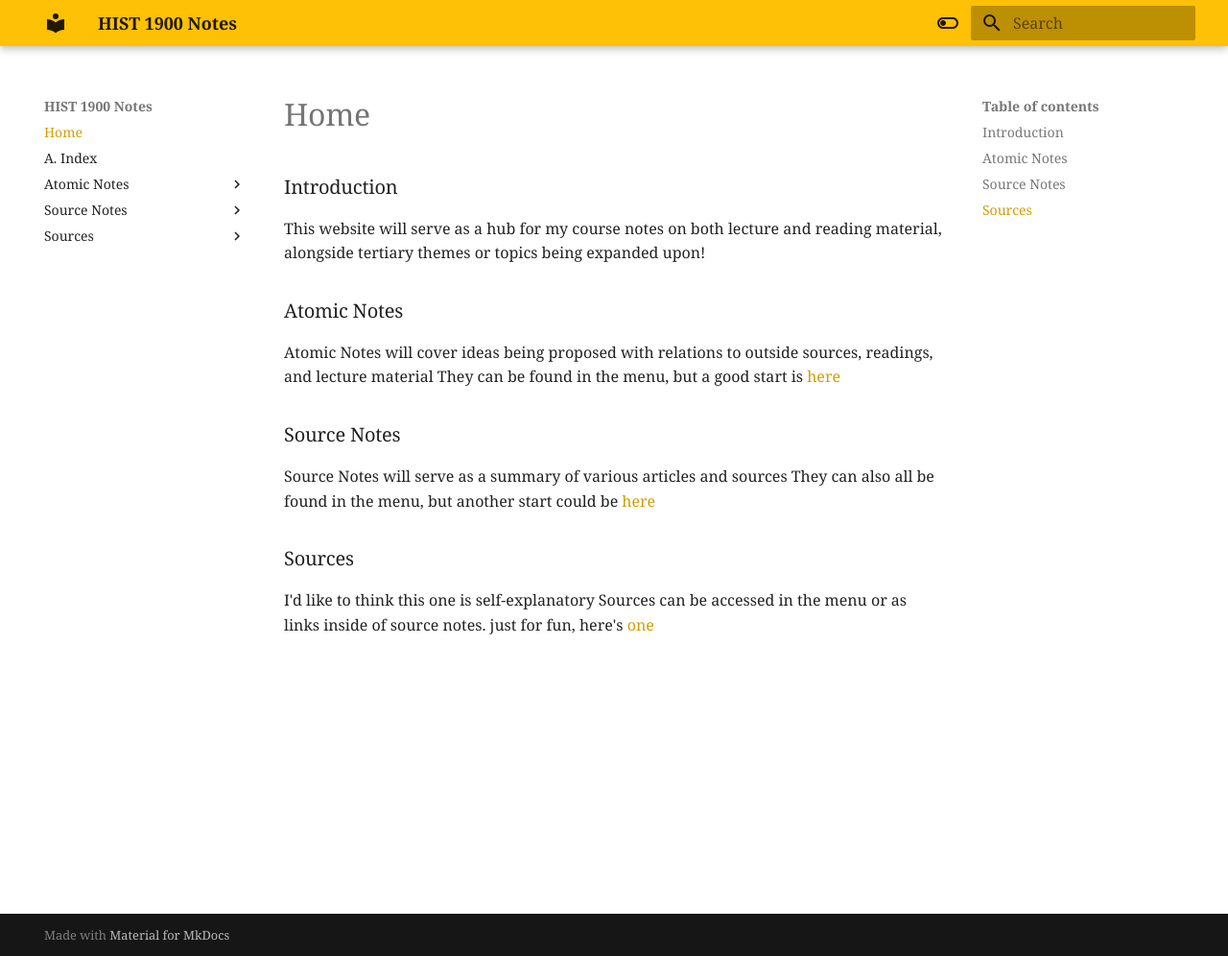
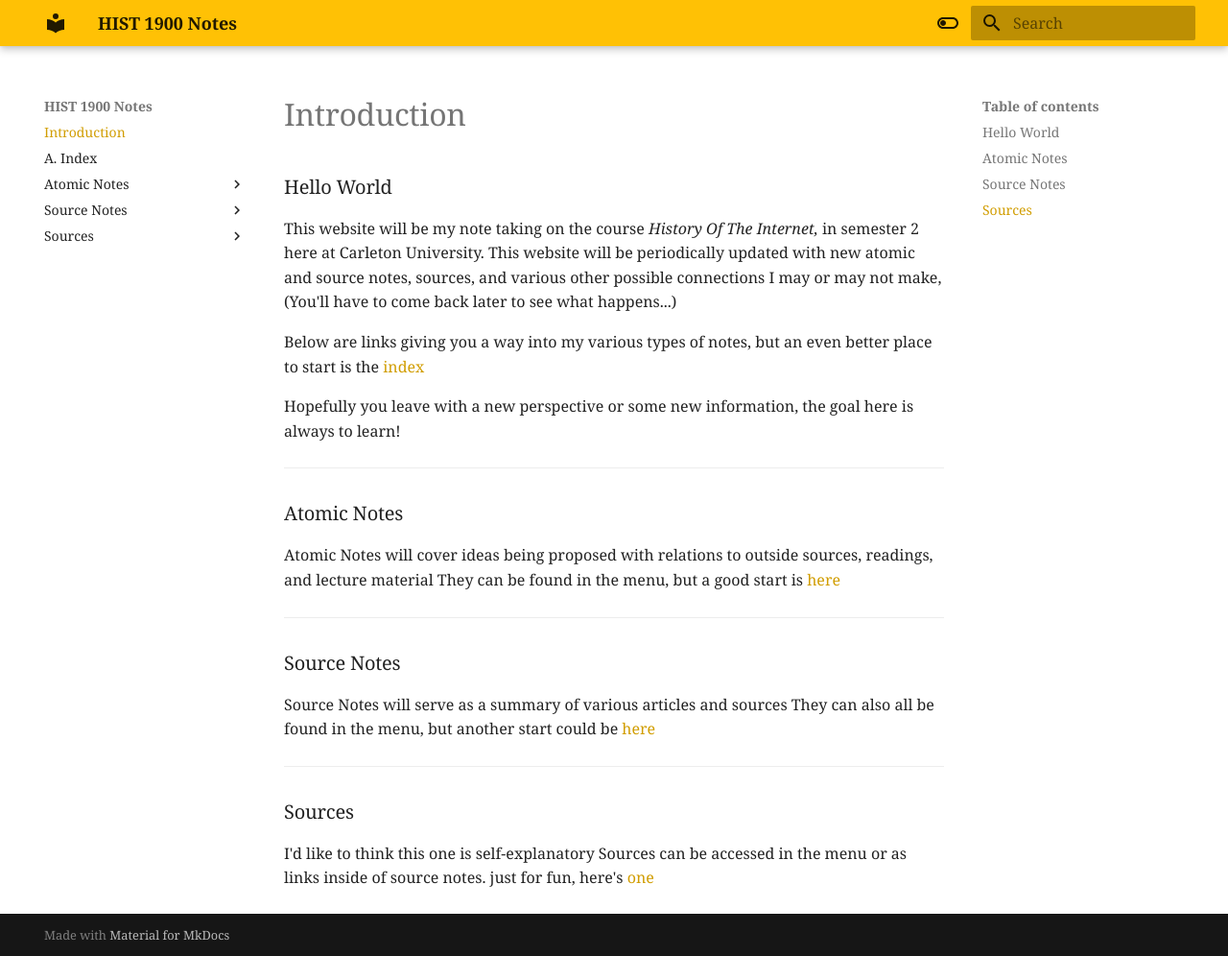
Before and after one commit to callumolive/HIST1900-notes, an MkDocs documentation site: the page built from docs/index.md, in a window 1280 px wide and 996 px high. Shown: the whole window at 96% size. Built offline with MkDocs 1.6.1 and Material for MkDocs 9.7.7, drawn with Linux system fonts in a browser that asks for light colours; some web fonts are replaced.

Commit message:
Update index.md

```diff
--- a/docs/index.md
+++ b/docs/index.md
@@ -1,7 +1,14 @@
-### Introduction
+# Introduction
 
-This website will serve as a hub for my course notes on both lecture and reading material, alongside tertiary themes or topics being expanded upon!
+### Hello World
 
+This website will be my note taking on the course _History Of The Internet,_ in semester 2 here at Carleton University. This website will be periodically updated with new atomic and source notes, sources, and various other possible connections I may or may not make, (You'll have to come back later to see what happens...)
+
+Below are links giving you a way into my various types of notes, but an even better place to start is the [index](https://github.com/callumolive/HIST1900-notes/blob/main/docs/A.%20Index.md)
+
+Hopefully you leave with a new perspective or some new information, the goal here is always to learn!
+
+-------------------------------------------------------------------------------------------------------------------------------------------------------------------------
 
 
 ### Atomic Notes
@@ -9,11 +16,15 @@ This website will serve as a hub for my course notes on both lecture and reading
 Atomic Notes will cover ideas being proposed with relations to outside sources, readings, and lecture material
 They can be found in the menu, but a good start is [here](https://callumolive.github.io/HIST1900-notes/Atomic%20Notes/Codes%20and%20Ciphers/)
 
+-------------------------------------------------------------------------------------------------------------------------------------------------------------------------
+
 ### Source Notes
 
 Source Notes will serve as a summary of various articles and sources
 They can also all be found in the menu, but another start could be [here](https://callumolive.github.io/HIST1900-notes/Source%20Notes/Blade%20Runner%20and%20Cyberpunk%20Visions%20of%20Humanity/)
 
+-------------------------------------------------------------------------------------------------------------------------------------------------------------------------
+
 ### Sources
 
 I'd like to think this one is self-explanatory
```
